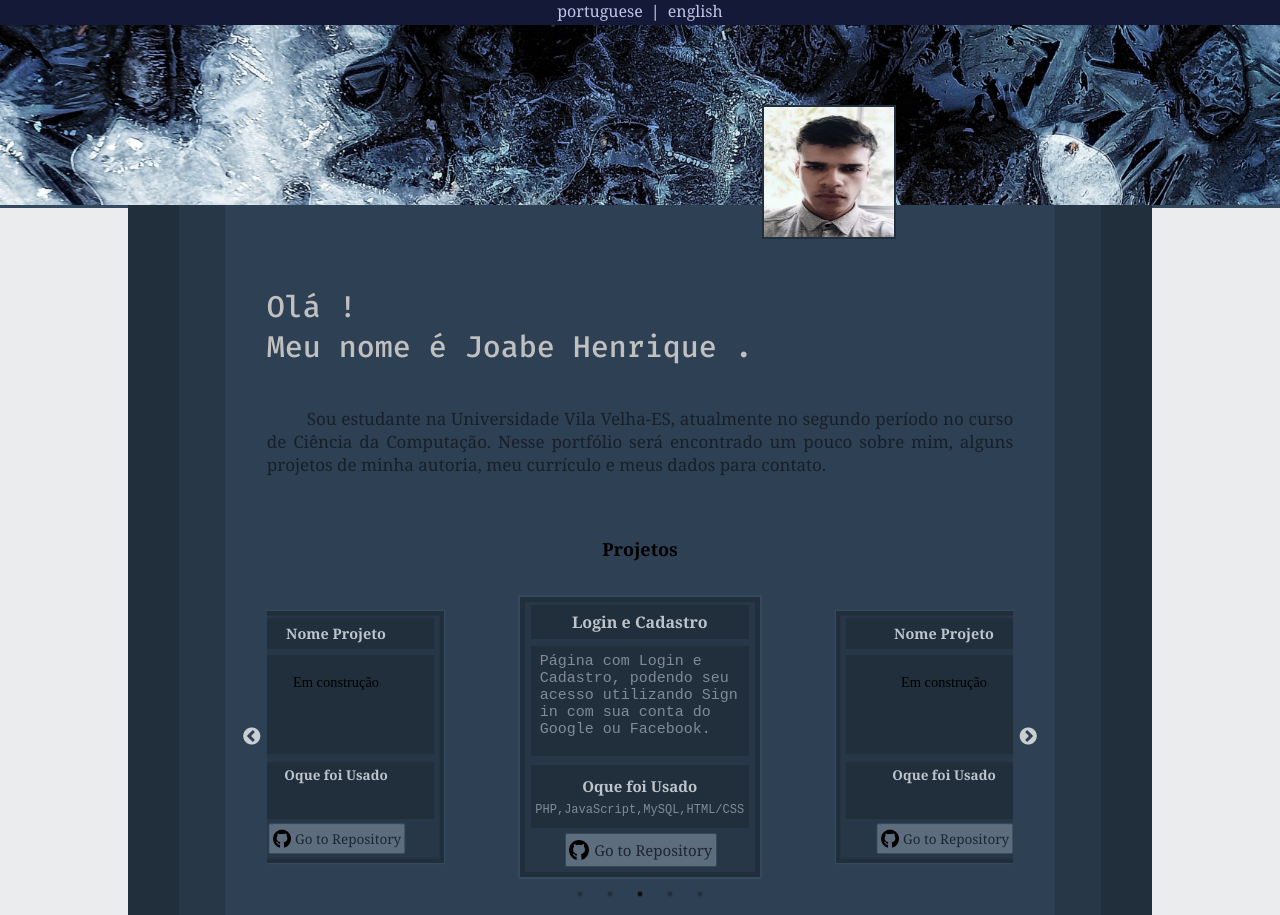
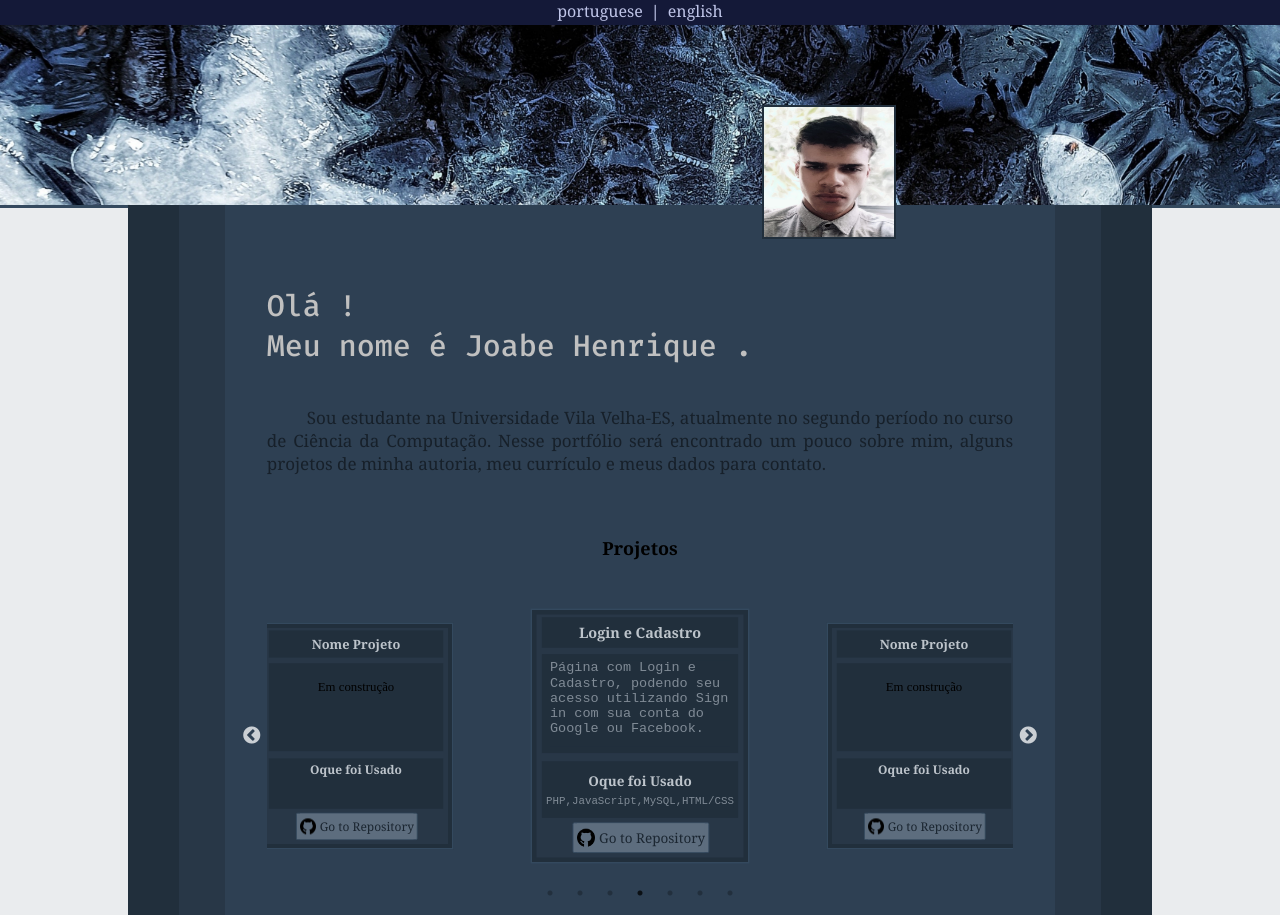
Before and after one commit to joabehenrique/portfolio, a plain HTML site: page proj/index.html in a window 1280 px wide. Shown: the top 915 px of the page. Drawn offline with nearby package versions, Linux system fonts and the light colour scheme.

Commit message:
set styles

```diff
--- a/proj/index.html
+++ b/proj/index.html
@@ -12,11 +12,10 @@
     <link href="https://fonts.googleapis.com/css2?family=PT+Sans&display=swap" rel="stylesheet">
     <link href="https://fonts.googleapis.com/css2?family=Amiri&family=Fira+Code:wght@500&family=PT+Sans&family=PT+Serif:ital,wght@1,400;1,700&family=Teko&family=Varela+Round&display=swap" rel="stylesheet">
     <link href="https://fonts.googleapis.com/css2?family=PT+Sans&family=Teko&family=Varela+Round&display=swap" rel="stylesheet">
-
     <link rel="stylesheet" href="slick-1.8.1/slick/slick.css">
     <link rel="stylesheet" href="slick-1.8.1/slick/slick-theme.css">
     <link href="style.css" rel="stylesheet">
-    <title>Portfólio</title>
+    <title>Page1</title>
 </head>
 <body>
     <div class="div_lang">
@@ -74,6 +73,23 @@
                                 </div>
                             </div>
                         </div>
+                        <div>
+                            <div>
+                                <div id="header">
+                                    <strong id="name">Nome Projeto</strong>
+                                </div>
+                                <div id="content">
+                                    <p>Em construção</p>
+                                </div>
+                                <div id="used">
+                                    <h4>Oque foi Usado</h4><br>
+                                    <p></p>
+                                </div>
+                                <div id="repository">
+                                    <strong id="name_git"><img src="../image/github.png">Go to Repository</strong>
+                                </div>
+                            </div>
+                        </div>
                         <div >
                             <div>
                                 <div id="header">
@@ -87,6 +103,23 @@
                                     <code id="used">PHP,JavaScript,MySQL,HTML/CSS</code>
                                 </div>
                                 <div class="github" id="repository">
+                                    <strong id="name_git"><img src="../image/github.png">Go to Repository</strong>
+                                </div>
+                            </div>
+                        </div>
+                        <div>
+                            <div>
+                                <div id="header">
+                                    <strong id="name">Nome Projeto</strong>
+                                </div>
+                                <div id="content">
+                                    <p>Em construção</p>
+                                </div>
+                                <div id="used">
+                                    <h4>Oque foi Usado</h4><br>
+                                    <p></p>
+                                </div>
+                                <div id="repository">
                                     <strong id="name_git"><img src="../image/github.png">Go to Repository</strong>
                                 </div>
                             </div>
@@ -168,7 +201,7 @@
                         <h4>Contato</h4>
                         <div class="secao_contact_data">
                             <strong><img src="../image/whatsapp.png">(27) 9 &shy;8132&shy;-9172</strong>
-                            <strong><img src="../image/o-email.png">hen&shy;ri&shy;que&shy;c&shy;idoz&shy;@hot&shy;mail&shy;.com</strong>
+                            <strong><img src="../image/o-email.png">hen&shy;ri&shy;que&shy;cidoz&shy;@hot&shy;mail&shy;.com</strong>
                         </div>
                     </div>
                     <div>
--- a/proj/javas.js
+++ b/proj/javas.js
@@ -3,7 +3,7 @@ $(document).ready(function(){
         variableWidth: true,
         dots: true,
         speed:600,
-        initialSlide:2,
+        initialSlide:3,
         centerMode: true,
         slidesToShow: 3,
         slidesToScroll: 1,
--- a/proj/style.css
+++ b/proj/style.css
@@ -101,15 +101,15 @@ body{
     font-size: 18px;
 }
 .slick-slide{
-    margin: 0px  30px;
+    margin: 0px  20px;
     width: 240px;
     height: 280px;
     background-color: #212F3C;
     border: 2px solid #34495E;
-    transform: scale(0.9);
+    transform: scale(0.8);
 }
 .slick-center {
-    transform: scale(1);
+    transform: scale(0.9);
 }
 .slick-slide > div {
     margin:5px 0px 0px 5px;
@@ -214,6 +214,7 @@ body{
     display: flex;
     justify-content: space-around;
     flex-wrap: wrap;
+    margin-bottom: 40px;
     width: 80%;
 }
 .secao_content_data {
@@ -275,7 +276,7 @@ body{
     height: 40px;
     width: 20%;
     max-width: 200px;
-    min-width: 100px;
+    min-width: 150px;
     background-color: #5D6D7E;
     border: 1px solid #212F3C ;
     cursor: pointer;
@@ -315,7 +316,7 @@ body{
     align-items: center;
     padding: 10px 20px 10px 5px;
     margin: 8px 20px 30px 20px;
-
+    min-width: 130px;
 }
 .secao_contact > div > h4{
     padding-left: 20px;
```
